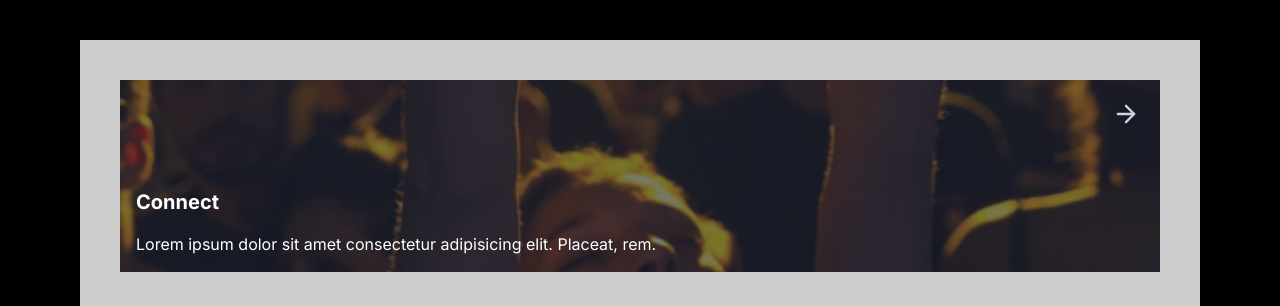
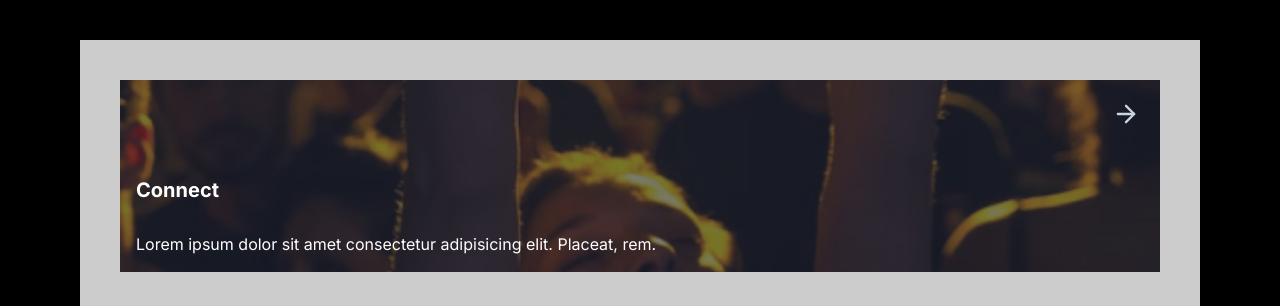
Before and after one commit to weeeeey/zeroUI, a Next.js app: page / in a window 1280 px wide. Shown: the top 306 px of the page. Built offline with nearby package versions, Linux system fonts and the light colour scheme.

Commit message:
color change

```diff
--- a/app/page.tsx
+++ b/app/page.tsx
@@ -1,11 +1,11 @@
 'use client';
 
-import { Layout } from '@/components/ui/cards/color-change';
+import { ColorChageLayout } from '@/components/ui/cards/color-change';
 
 const MainPage = () => {
     return (
         <div className="bg-black w-full h-full  flex justify-center items-center px-20 py-10">
-            <Layout />
+            <ColorChageLayout />
         </div>
     );
 };
--- a/components/ui/cards/color-change.tsx
+++ b/components/ui/cards/color-change.tsx
@@ -1,9 +1,11 @@
 import Image from 'next/image';
 import React from 'react';
 import { DUMMY_TEXT } from '.';
+
 import { ArrowRight } from 'lucide-react';
+import { motion } from 'framer-motion';
 
-export const Layout = () => {
+export const ColorChageLayout = () => {
     return (
         <div className="w-full h-full bg-white/80 p-10 flex flex-col space-y-10">
             <ColorChange decription={DUMMY_TEXT} title="Connect" imgSrc="3" />
@@ -22,12 +24,56 @@ export const ColorChange = ({
     imgSrc,
 }: ColorChangeProps) => {
     return (
-        <div className="w-full h-[30%] relative flex flex-col justify-end p-4 group ">
+        <motion.div
+            whileHover="hover"
+            className="cursor-pointer w-full h-[30%] relative flex flex-col justify-end p-4 group "
+        >
             <ArrowRight className="absolute z-10 top-5 right-5 w-7 h-7 group-hover:rotate-[-30deg] transition-all duration-500 text-slate-300" />
-            <div className="relative space-y-4 z-10">
-                <h1 className="text-white font-bold text-xl">{title}</h1>
+            <motion.div className="relative  z-10 ">
+                <motion.div className="text-white font-bold text-xl ">
+                    {Array.from(title).map((letter, index) => (
+                        <motion.span
+                            key={index}
+                            variants={{
+                                hover: {
+                                    translateY: '-50%',
+                                    opacity: 0,
+                                    transition: {
+                                        duration: 0.3,
+                                        delay: index * 0.05,
+                                    },
+                                },
+                            }}
+                            className="inline-block"
+                        >
+                            {letter}
+                        </motion.span>
+                    ))}
+                </motion.div>
+                <motion.div className="text-white font-bold text-xl ">
+                    {Array.from(title).map((letter, index) => (
+                        <motion.span
+                            initial={{ translateY: '0%', opacity: 0 }}
+                            variants={{
+                                hover: {
+                                    translateY: '-100%',
+                                    opacity: 1,
+                                    transition: {
+                                        duration: 0.3,
+                                        delay: index * 0.05,
+                                    },
+                                },
+                            }}
+                            key={index}
+                            className="inline-block"
+                        >
+                            {letter}
+                        </motion.span>
+                    ))}
+                </motion.div>
+
                 <p className="text-white">{decription}</p>
-            </div>
+            </motion.div>
 
             <div className="absolute top-0 left-0 w-full h-full saturate-100 overflow-hidden ">
                 <Image
@@ -39,6 +85,6 @@ export const ColorChange = ({
                 />
             </div>
             <div className="absolute top-0 left-0 w-full h-full bg-slate-800 opacity-60 transition-all duration-500 group-hover:bg-transparent" />
-        </div>
+        </motion.div>
     );
 };
```
